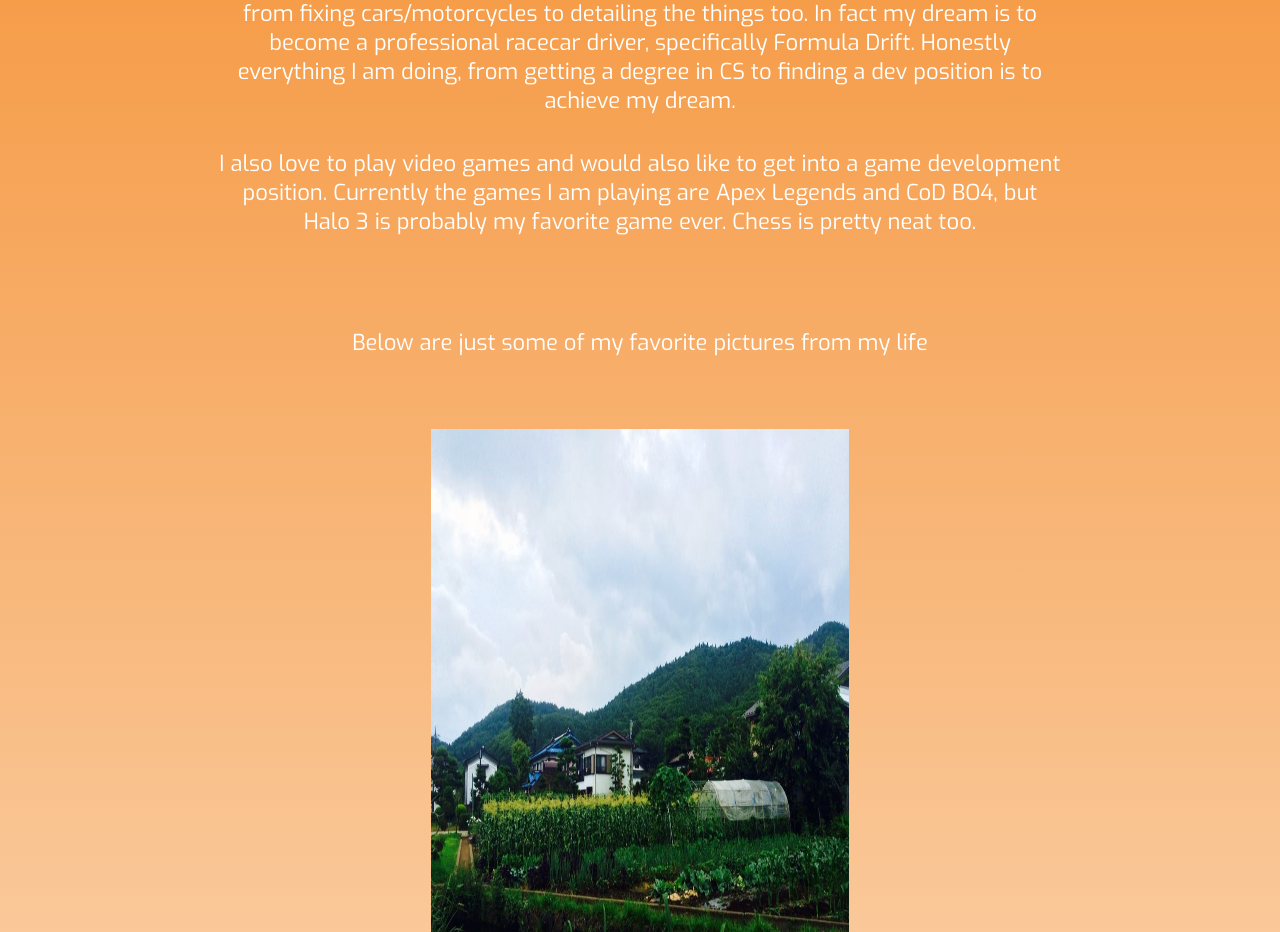
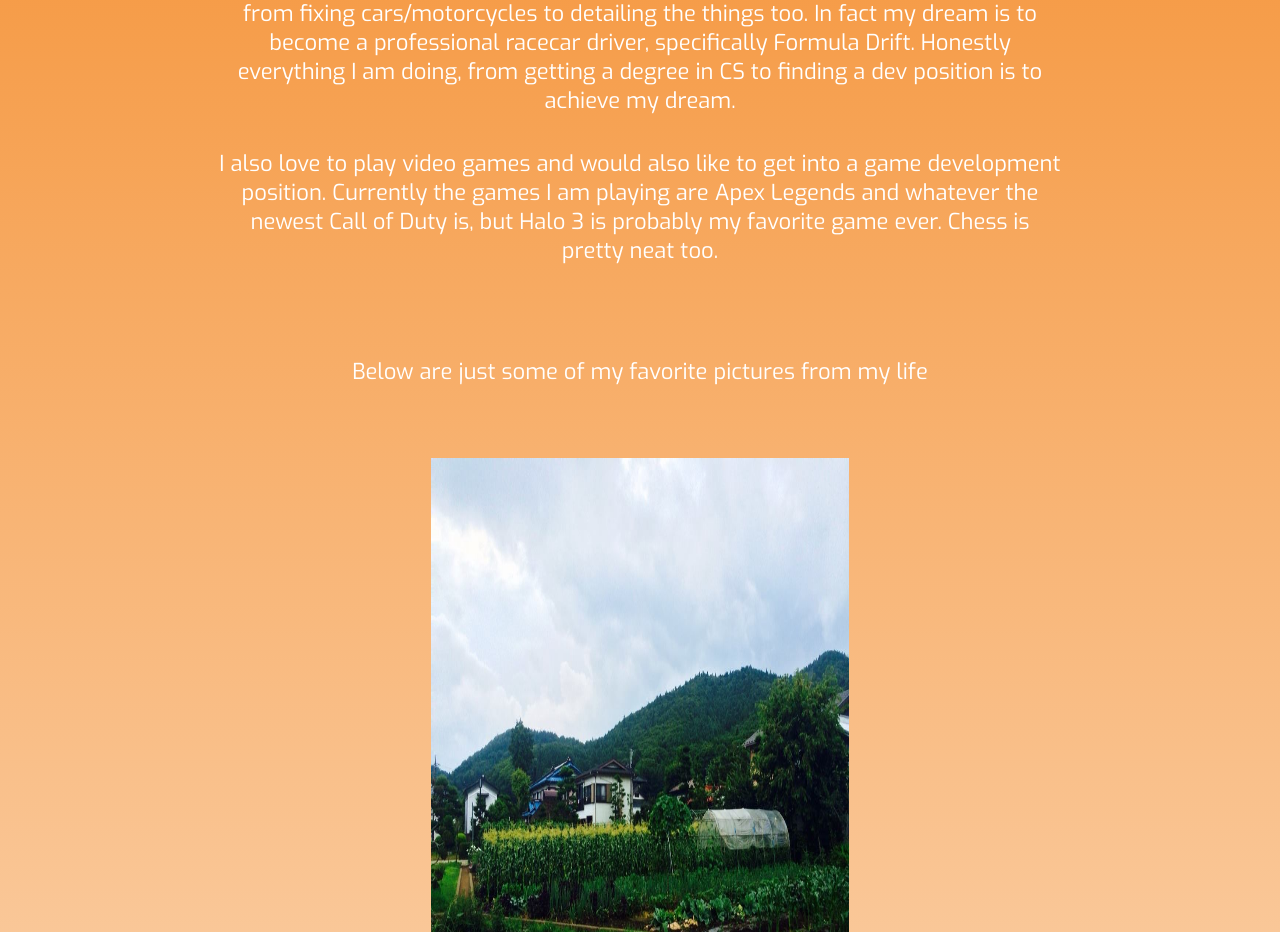
Before and after one commit to acelwell/acelwell.github.io, a plain HTML site: page html/aboutme.html in a window 1280 px wide. Shown: the part 867-1799 px from the top of the page. Drawn offline with Linux system fonts and the light colour scheme.

Commit message:
Update aboutme.html

```diff
--- a/html/aboutme.html
+++ b/html/aboutme.html
@@ -64,7 +64,7 @@
 
       <p>
         I also love to play video games and would also like to get into a game development
-        position. Currently the games I am playing are Apex Legends and CoD BO4, but Halo 3
+        position. Currently the games I am playing are Apex Legends and whatever the newest Call of Duty is, but Halo 3
         is probably my favorite game ever. Chess is pretty neat too.
       </p>
 
```
